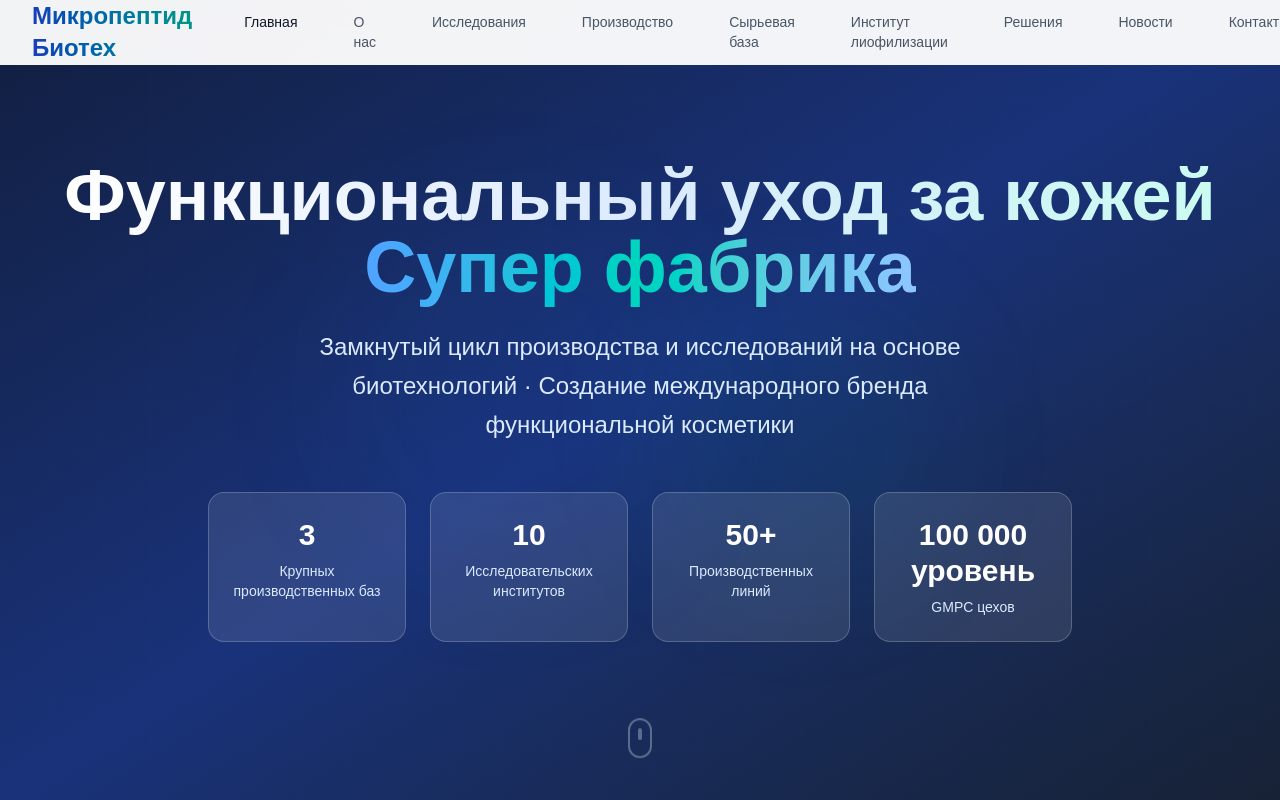
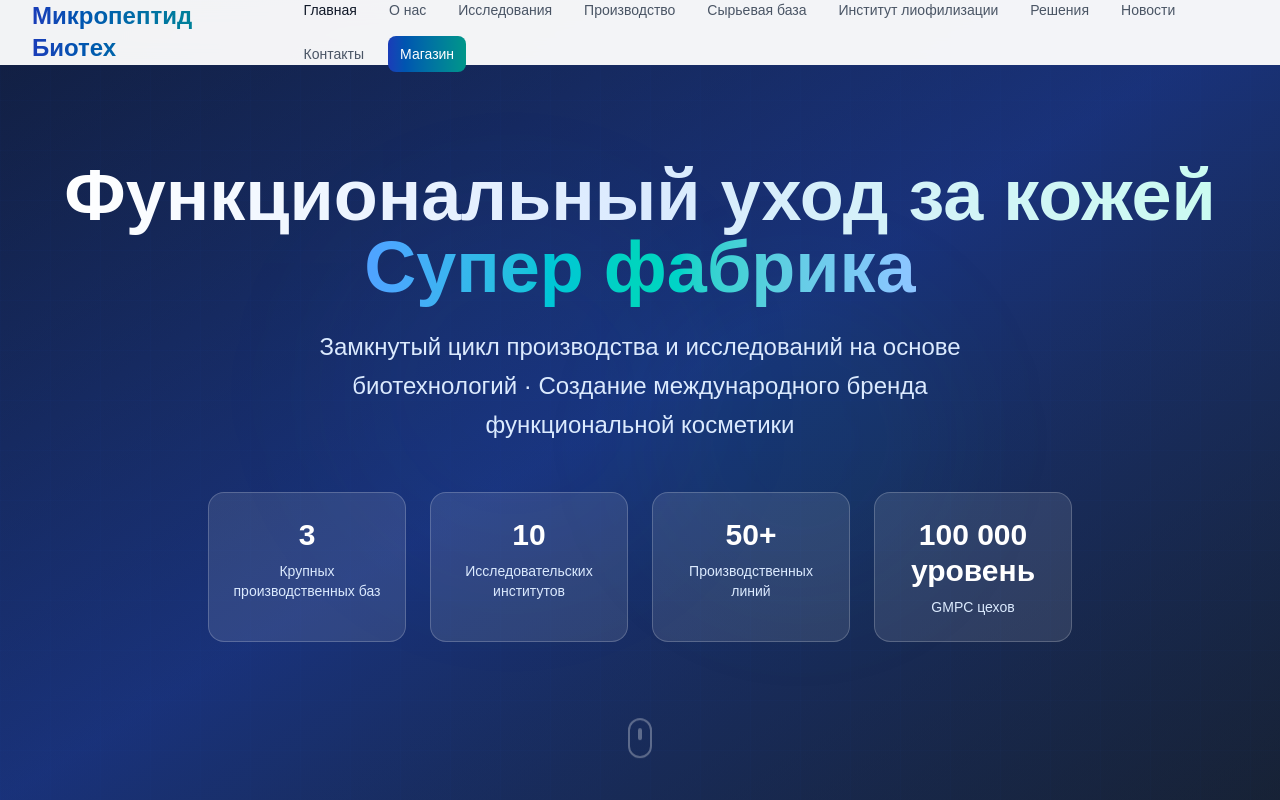
Before and after one commit to pppipo/weitai-site, a Next.js app: page / in a window 1280 px wide. Shown: the top 800 px of the page. Built offline with nearby package versions, Linux system fonts and the light colour scheme.

Commit message:
优化布局

```diff
--- a/src/app/page.tsx
+++ b/src/app/page.tsx
@@ -1,9 +1,16 @@
-import React from "react";
+"use client";
+
+import React, { useState } from "react";
 import Image from "next/image";
 import ScrollAnimation from "../components/ScrollAnimation";
 import ImageModal from "../components/ImageModal";
 
 export default function Home() {
+  const [isMobileMenuOpen, setIsMobileMenuOpen] = useState(false);
+
+  const toggleMobileMenu = () => {
+    setIsMobileMenuOpen(!isMobileMenuOpen);
+  };
   return (
     <div className="min-h-screen bg-white">
       <ScrollAnimation />
@@ -17,29 +24,56 @@ export default function Home() {
               </div>
             </div>
             <div className="hidden lg:block">
-              <div className="ml-10 flex items-baseline space-x-4 xl:space-x-8">
-                <a href="#" className="text-gray-900 hover:text-blue-800 px-2 xl:px-3 py-2 text-sm font-medium transition-colors">Главная</a>
-                <a href="#about" className="text-gray-600 hover:text-blue-800 px-2 xl:px-3 py-2 text-sm font-medium transition-colors">О нас</a>
-                <a href="#research" className="text-gray-600 hover:text-blue-800 px-2 xl:px-3 py-2 text-sm font-medium transition-colors">Исследования</a>
-                <a href="#production" className="text-gray-600 hover:text-blue-800 px-2 xl:px-3 py-2 text-sm font-medium transition-colors">Производство</a>
-                <a href="#materials" className="text-gray-600 hover:text-blue-800 px-2 xl:px-3 py-2 text-sm font-medium transition-colors">Сырьевая база</a>
-                <a href="#freeze-dry" className="text-gray-600 hover:text-blue-800 px-2 xl:px-3 py-2 text-sm font-medium transition-colors">Институт лиофилизации</a>
-                <a href="#solutions" className="text-gray-600 hover:text-blue-800 px-2 xl:px-3 py-2 text-sm font-medium transition-colors">Решения</a>
-                <a href="#news" className="text-gray-600 hover:text-blue-800 px-2 xl:px-3 py-2 text-sm font-medium transition-colors">Новости</a>
-                <a href="#contact" className="text-gray-600 hover:text-blue-800 px-2 xl:px-3 py-2 text-sm font-medium transition-colors">Контакты</a>
-                <a href="https://www.weitaiclub.com" target="_blank" rel="noopener noreferrer" className="bg-gradient-to-r from-blue-800 to-teal-600 text-white hover:from-blue-900 hover:to-teal-700 px-3 xl:px-4 py-2 text-sm font-medium rounded-lg transition-all duration-300 transform hover:scale-105">Магазин</a>
+              <div className="ml-10 flex flex-wrap items-center gap-x-2 xl:gap-x-4 gap-y-2">
+                <a href="#" className="text-gray-900 hover:text-blue-800 px-2 py-2 text-sm font-medium transition-colors whitespace-nowrap">Главная</a>
+                <a href="#about" className="text-gray-600 hover:text-blue-800 px-2 py-2 text-sm font-medium transition-colors whitespace-nowrap">О нас</a>
+                <a href="#research" className="text-gray-600 hover:text-blue-800 px-2 py-2 text-sm font-medium transition-colors whitespace-nowrap">Исследования</a>
+                <a href="#production" className="text-gray-600 hover:text-blue-800 px-2 py-2 text-sm font-medium transition-colors whitespace-nowrap">Производство</a>
+                <a href="#materials" className="text-gray-600 hover:text-blue-800 px-2 py-2 text-sm font-medium transition-colors whitespace-nowrap">Сырьевая база</a>
+                <a href="#freeze-dry" className="text-gray-600 hover:text-blue-800 px-2 py-2 text-sm font-medium transition-colors whitespace-nowrap">Институт лиофилизации</a>
+                <a href="#solutions" className="text-gray-600 hover:text-blue-800 px-2 py-2 text-sm font-medium transition-colors whitespace-nowrap">Решения</a>
+                <a href="#news" className="text-gray-600 hover:text-blue-800 px-2 py-2 text-sm font-medium transition-colors whitespace-nowrap">Новости</a>
+                <a href="#contact" className="text-gray-600 hover:text-blue-800 px-2 py-2 text-sm font-medium transition-colors whitespace-nowrap">Контакты</a>
+                <a href="https://www.weitaiclub.com" target="_blank" rel="noopener noreferrer" className="bg-gradient-to-r from-blue-800 to-teal-600 text-white hover:from-blue-900 hover:to-teal-700 px-3 py-2 text-sm font-medium rounded-lg transition-all duration-300 transform hover:scale-105 whitespace-nowrap">Магазин</a>
               </div>
             </div>
             {/* 移动端菜单按钮 */}
             <div className="lg:hidden">
-              <button className="text-gray-600 hover:text-blue-800 p-2">
-                <svg className="w-6 h-6" fill="none" stroke="currentColor" viewBox="0 0 24 24">
+              <button
+                onClick={toggleMobileMenu}
+                className="inline-flex items-center justify-center p-2 rounded-md text-gray-400 hover:text-gray-500 hover:bg-gray-100 focus:outline-none focus:ring-2 focus:ring-inset focus:ring-blue-500"
+                aria-expanded={isMobileMenuOpen}
+                aria-label="Toggle navigation menu"
+              >
+                <svg className="h-6 w-6" fill="none" viewBox="0 0 24 24" stroke="currentColor">
+                  {isMobileMenuOpen ? (
+                    <path strokeLinecap="round" strokeLinejoin="round" strokeWidth={2} d="M6 18L18 6M6 6l12 12" />
+                  ) : (
                     <path strokeLinecap="round" strokeLinejoin="round" strokeWidth={2} d="M4 6h16M4 12h16M4 18h16" />
+                  )}
                 </svg>
               </button>
             </div>
           </div>
         </div>
+
+        {/* 移动端菜单 */}
+        {isMobileMenuOpen && (
+          <div className="lg:hidden">
+            <div className="px-2 pt-2 pb-3 space-y-1 sm:px-3 bg-white border-t border-gray-200">
+              <a href="#" className="text-gray-900 hover:text-blue-800 block px-3 py-2 text-base font-medium transition-colors">Главная</a>
+              <a href="#about" className="text-gray-600 hover:text-blue-800 block px-3 py-2 text-base font-medium transition-colors">О нас</a>
+              <a href="#research" className="text-gray-600 hover:text-blue-800 block px-3 py-2 text-base font-medium transition-colors">Исследования</a>
+              <a href="#production" className="text-gray-600 hover:text-blue-800 block px-3 py-2 text-base font-medium transition-colors">Производство</a>
+              <a href="#materials" className="text-gray-600 hover:text-blue-800 block px-3 py-2 text-base font-medium transition-colors">Сырьевая база</a>
+              <a href="#freeze-dry" className="text-gray-600 hover:text-blue-800 block px-3 py-2 text-base font-medium transition-colors">Институт лиофилизации</a>
+              <a href="#solutions" className="text-gray-600 hover:text-blue-800 block px-3 py-2 text-base font-medium transition-colors">Решения</a>
+              <a href="#news" className="text-gray-600 hover:text-blue-800 block px-3 py-2 text-base font-medium transition-colors">Новости</a>
+              <a href="#contact" className="text-gray-600 hover:text-blue-800 block px-3 py-2 text-base font-medium transition-colors">Контакты</a>
+              <a href="https://www.weitaiclub.com" target="_blank" rel="noopener noreferrer" className="bg-gradient-to-r from-blue-800 to-teal-600 text-white hover:from-blue-900 hover:to-teal-700 block px-3 py-2 text-base font-medium rounded-lg transition-all duration-300 mx-3 mt-2">Магазин</a>
+            </div>
+          </div>
+        )}
       </nav>
 
       {/* Hero Section */}
@@ -686,8 +720,6 @@ export default function Home() {
       </footer>
 
       {/* 移动端底部固定操作条 */}
-      <div className="fixed bottom-0 left-0 right-0 bg-white border-t border-gray-200 p-4 md:hidden z-40">
-        {/* 移动端底部固定操作条 */}
       <div className="fixed bottom-0 left-0 right-0 bg-white border-t border-gray-200 p-4 z-50 lg:hidden">
         <div className="flex space-x-3">
           <button className="flex-1 bg-gradient-to-r from-blue-600 to-blue-700 text-white py-3 px-4 rounded-xl font-semibold text-sm flex items-center justify-center space-x-2 hover:from-blue-700 hover:to-blue-800 transition-all duration-300 shadow-lg">
@@ -716,6 +748,5 @@ export default function Home() {
       {/* 为移动端底部操作条预留空间 */}
       <div className="h-20 lg:hidden"></div>
     </div>
-    </div>
   );
 }
```
Lines whose indentation alone changed are shown as unchanged.
